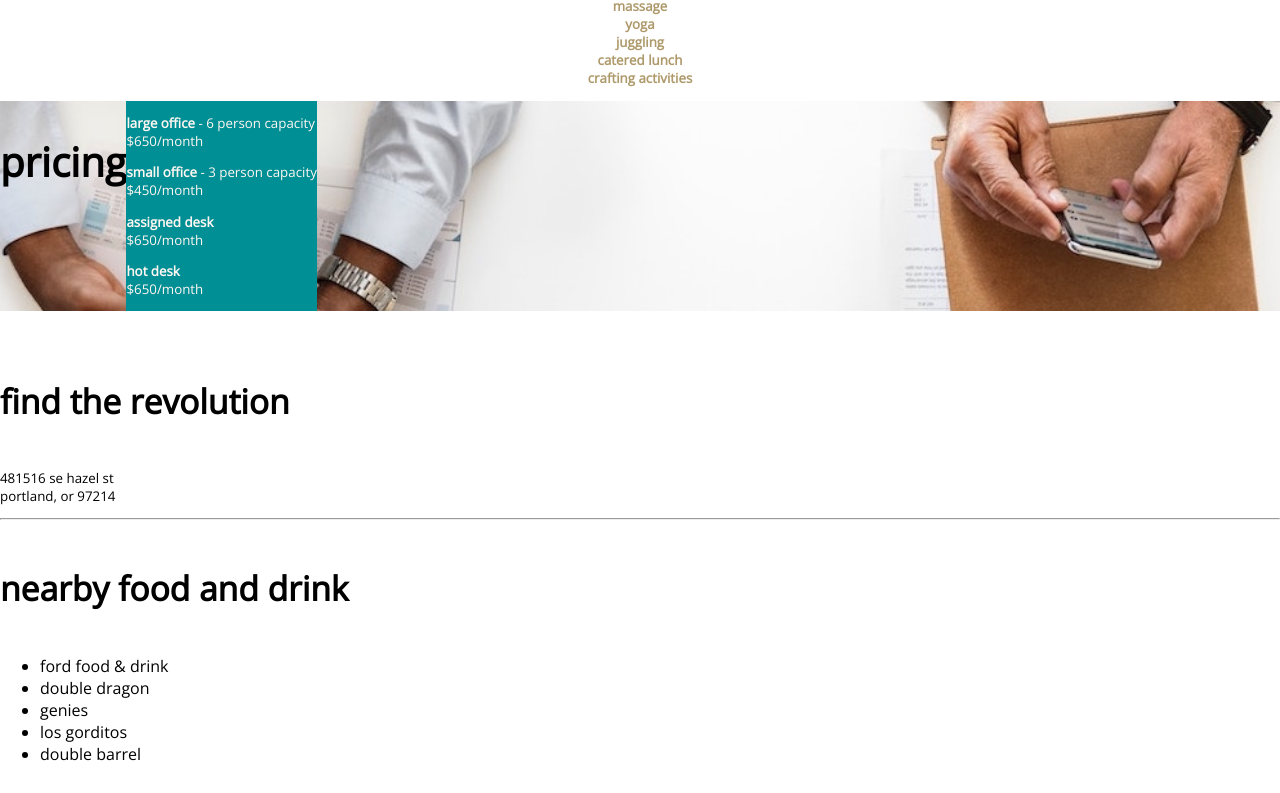
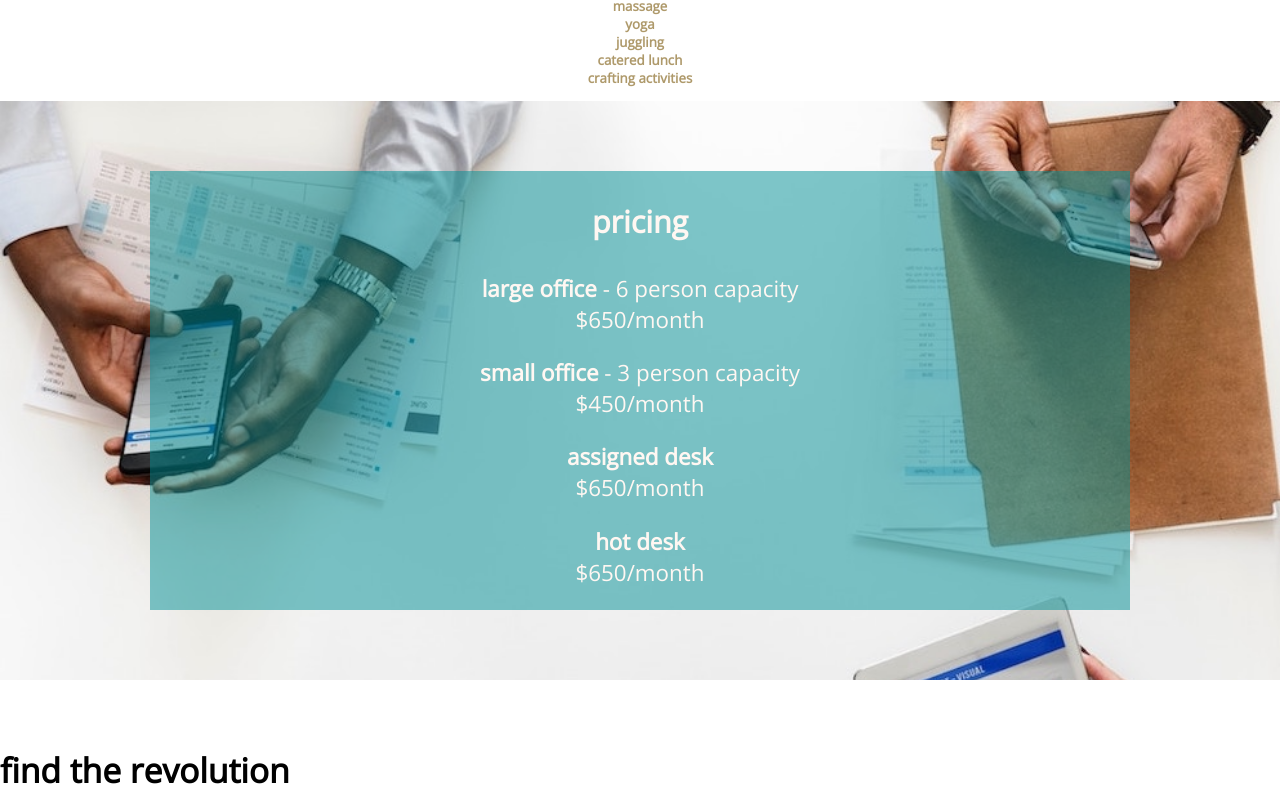
Before and after one commit to Dawnabelle/share-space, a website: page index.html in a window 1280 px wide. Shown: the part 3078-3871 px from the top of the page. Drawn offline with nearby package versions, Linux system fonts and the light colour scheme; files whose address does not match are found by name.

Commit message:
add pricing styling

```diff
--- a/index.html
+++ b/index.html
@@ -95,8 +95,8 @@
     </div>
 
     <div class="pricing">
-      <h2>pricing</h2>
       <div class="pricing-specs">
+        <h3>pricing</h3>
         <p><strong>large office</strong> - 6 person capacity<br>
         $650/month</p>
         <p><strong>small office</strong> - 3 person capacity<br>
--- a/sass/components/_image-block.scss
+++ b/sass/components/_image-block.scss
@@ -6,7 +6,6 @@
   flex-direction: column;
   align-items: center;
   padding: 60px 0 60px 0;
-
 }
 .worker {
   border: 2px solid $coolpink;
--- a/sass/components/_pricing.scss
+++ b/sass/components/_pricing.scss
@@ -1,16 +1,22 @@
-$turquoise: #008F95;
-$white: #fff7f2;
-
 .pricing {
-  background-image: url('./img/folks.jpeg');
+  background-image: url('./../img/folks.jpeg');
   background-size: cover;
   background-color: white 30%;
   display: flex;
+  flex-direction: column;
 }
 
 .pricing-specs {
-  background-color: $turquoise;
+  background-color: $turquoise-shear;
   color: $white;
   justify-content: center;
   align-items: center;
+  text-align: center;
+  margin: 70px 150px 70px 150px;
+    h3 {
+      font-size: 1.9em;
+    }
+    p {
+      font-size: 1.4em;
+    }
 }
```
Also changed, not shown: css/main.css.
